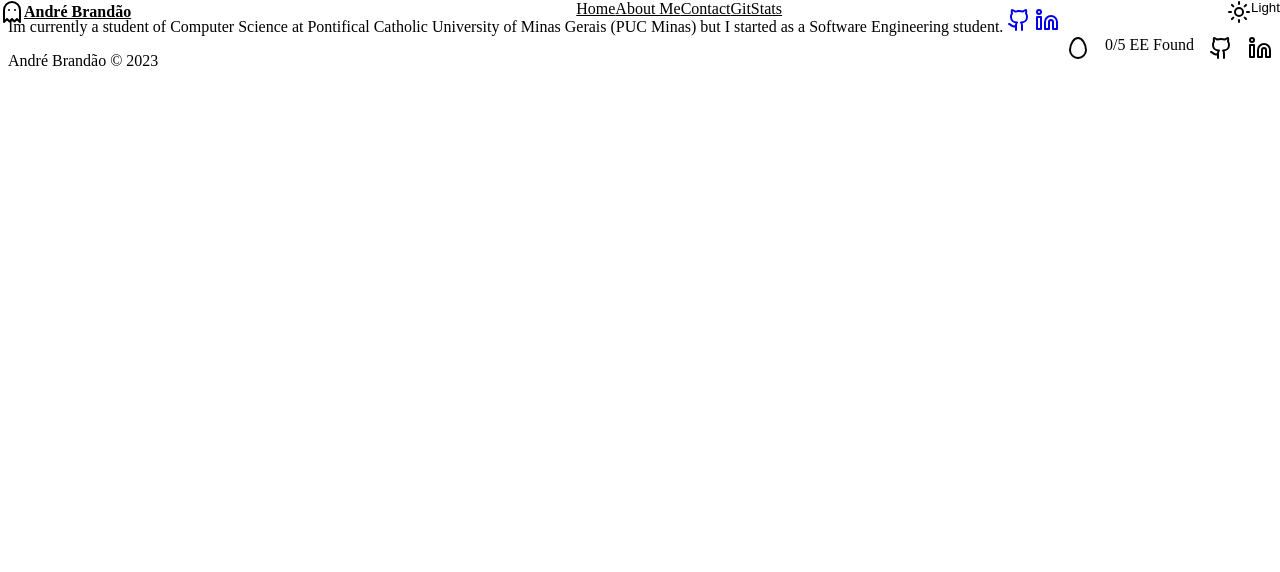
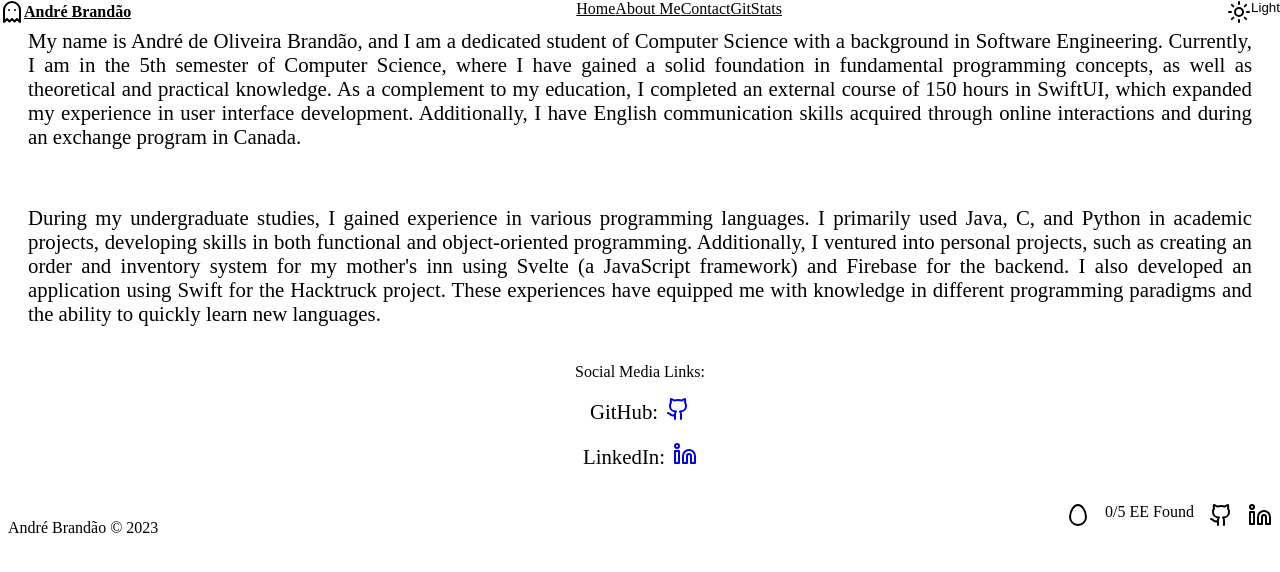
Before and after one commit to andre-brandao/portfolio, a SvelteKit app: page /about in a window 1280 px wide. Shown: the top 572 px of the page. Built offline with nearby package versions, Linux system fonts and the light colour scheme.

Commit message:
about and contact updates

```diff
--- a/src/routes/about/+page.svelte
+++ b/src/routes/about/+page.svelte
@@ -1,17 +1,69 @@
 <script>
-	import { Github, Linkedin } from "lucide-svelte";
+   import { Github, Linkedin } from 'lucide-svelte';
+</script>
+
+<main>
+   <p>
+      My name is André de Oliveira Brandão, and I am a dedicated student of Computer Science with a
+      background in Software Engineering. Currently, I am in the 5th semester of Computer Science,
+      where I have gained a solid foundation in fundamental programming concepts, as well as
+      theoretical and practical knowledge. As a complement to my education, I completed an external
+      course of 150 hours in SwiftUI, which expanded my experience in user interface development.
+      Additionally, I have English communication skills acquired through online interactions and
+      during an exchange program in Canada.
+   </p>
+   <p>
+      During my undergraduate studies, I gained experience in various programming languages. I
+      primarily used Java, C, and Python in academic projects, developing skills in both functional
+      and object-oriented programming. Additionally, I ventured into personal projects, such as
+      creating an order and inventory system for my mother's inn using Svelte (a JavaScript
+      framework) and Firebase for the backend. I also developed an application using Swift for the
+      Hacktruck project. These experiences have equipped me with knowledge in different programming
+      paradigms and the ability to quickly learn new languages.
+   </p>
+
+   Social Media Links:
+   <div class="link">
+        GitHub:
+       <a href="https://github.com/andre-brandao" target="_blank">
+          <Github />
+       </a>
+   </div>
+   <div class="link">
+         LinkedIn:
+       <a href="https://www.linkedin.com/in/andr%C3%A9-brand%C3%A3o-719684239/" target="_blank">
+           <Linkedin />
+       </a>
+   </div>
+</main>
 
 
 
-</script>
+<style>
+    main{
+        display: flex;
+        flex-direction: column;
+        align-items: center;
+        gap: 1rem;
+        margin-bottom: 2rem;
+        margin-inline: 10px;
+        /* justify-content: cente; */
 
-Im currently a student of Computer Science at Pontifical Catholic University of Minas Gerais (PUC Minas) but I started as a Software Engineering student.
+    }
+    p{
+        font-size: 1.3rem;
+        font-weight: 500;
+        text-align: justify;
+        margin-inline: 10px;
+    }
 
-
-<a href="https://github.com/andre-brandao" target="_blank">
-    <Github/>
-</a>
-
-<a href="https://www.linkedin.com/in/andr%C3%A9-brand%C3%A3o-719684239/" target="_blank">
-    <Linkedin />
-</a>
+    .link{
+        display: flex;
+        align-items: center;
+        gap: 0.5rem;
+        font-size: 1.3rem;
+        font-weight: 500;
+        text-align: justify;
+        margin-inline: 10px;
+    }
+</style>
--- a/src/routes/contact/+page.server.ts
+++ b/src/routes/contact/+page.server.ts
@@ -36,9 +36,10 @@ export const actions = {
          console.log((await result).error);
       } catch (error) {
          setError(form, 'email', 'Error saving message on db');
+         return fail(400, { form });
       }
 
-      throw redirect(301, '/contact/thankyou');
+      throw redirect(302, '/contact/thankyou');
 
       // Yep, return { form } here too
       return { form };
--- a/src/routes/contact/thankyou/+page.svelte
+++ b/src/routes/contact/thankyou/+page.svelte
@@ -2,7 +2,9 @@
    <p class="title">Thank you for contacting me!</p>
    <p class="sub-title">I will get back to you as soon as possible.</p>
    <!-- if you want a faster answer please contact me via whats app on (31) 99787-3559 -->
-   <p>Or contact me via WhastsApp on **(31) 99787-3559**.</p>
+   <p>Or contact me by</p>
+   <p>WhatsApp: (31) 99787-3559</p>
+   <p>email: brandaoandre00@gmail.com</p>
 </main>
 
 <style>
```
Also changed, not shown: src/routes/contact/+page.svelte (+9 -2 lines).
